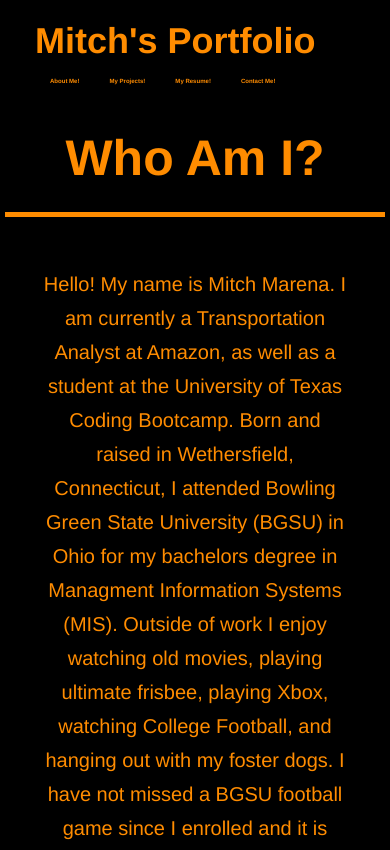
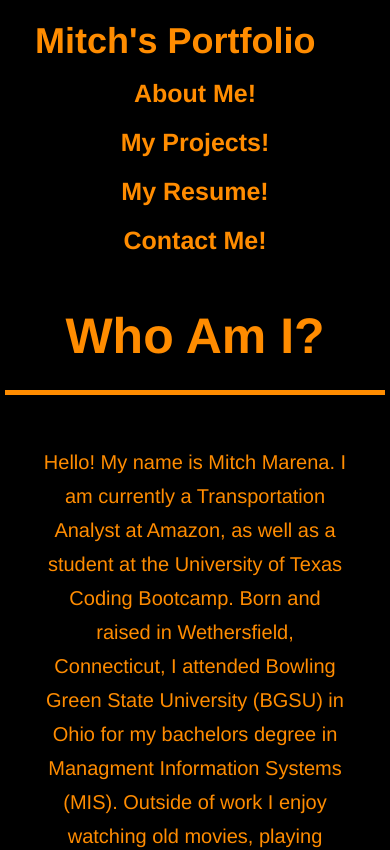
Before and after one commit to mitchgm/Mitch-Portfolio, a plain HTML site: page index.html in a window 390 px wide. Shown: the top 850 px of the page. Drawn offline with Linux system fonts and the light colour scheme.

Commit message:
added breakpoints

```diff
--- a/assets/css/style.css
+++ b/assets/css/style.css
@@ -172,8 +172,7 @@ header nav ul li a:hover {
 
 .other-projects img {
     display: flex;
-    width: 400px;
-    height: 200px;
+    width: 100%;
     margin: auto;
     margin-top: 25px;
     padding-top: 15px;
@@ -206,7 +205,7 @@ header nav ul li a:hover {
 .other-projects p {
     line-height: 1.7;
     color: var(--secondary-color);
-    width: 80%;
+    width: 30%;
     font-size: 20px;
     margin: 0 auto;
     text-align: center;
@@ -359,3 +358,57 @@ header nav ul li a:hover {
 }
 
 /* utility classes end */
+
+ /* MEDIA QUERY FOR SMALLER DESKTOP SCREENS AND SMALLER */
+   /* this will be applied on any screen smaller than 980px */
+   @media screen and (max-width: 980px) {
+    .other-projects p {
+        width: 80%;
+    }
+
+    header nav ul li a {
+        flex-wrap: wrap;
+        display: flex;
+        width: 100%;
+        font-size: 25px;
+        justify-content: center;
+    }
+
+
+
+
+    }
+
+    /* MEDIA QUERY FOR TABLETS AND SMALLER */
+     /* this will be applied on any screen between 768px and 575px */
+    @media screen and (max-width: 768px) {
+        .other-projects p {
+            width: 80%;
+        }
+
+        header nav ul li a {
+            flex-wrap: wrap;
+            display: flex;
+            width: 100%;
+            font-size: 25px;
+            justify-content: center;
+        }
+
+
+    }
+
+    /* MEDIA QUERY FOR MOBILE PHONES AND SMALLER */
+    /* this will be applied on any screen smaller than 575px */
+    @media screen and (max-width: 575px) {
+
+        .other-projects p {
+            width: 80%;
+        }
+        header nav ul li a {
+            flex-wrap: wrap;
+            display: flex;
+            width: 100%;
+            font-size: 25px;
+            justify-content: center;
+        }
+    }
```
